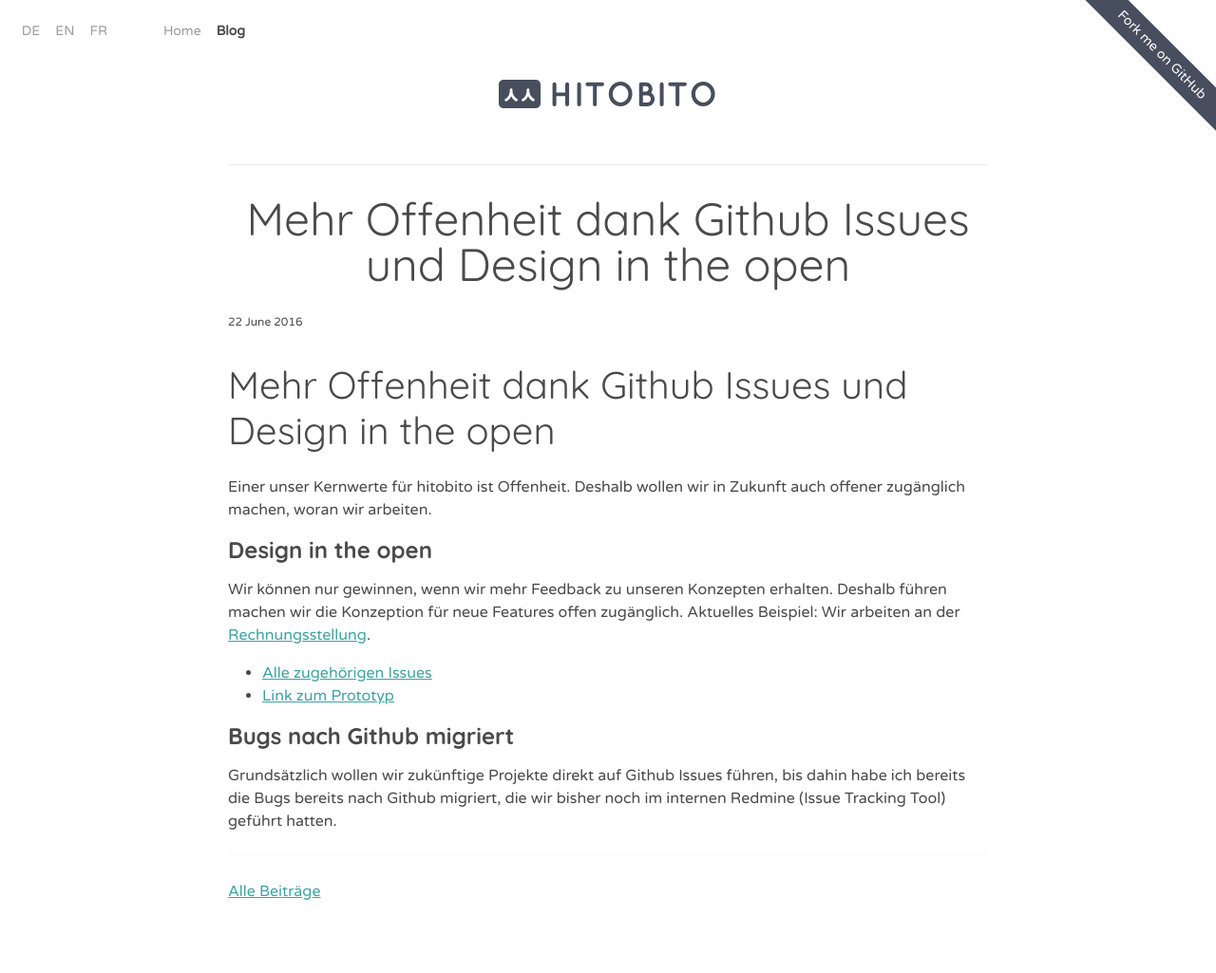
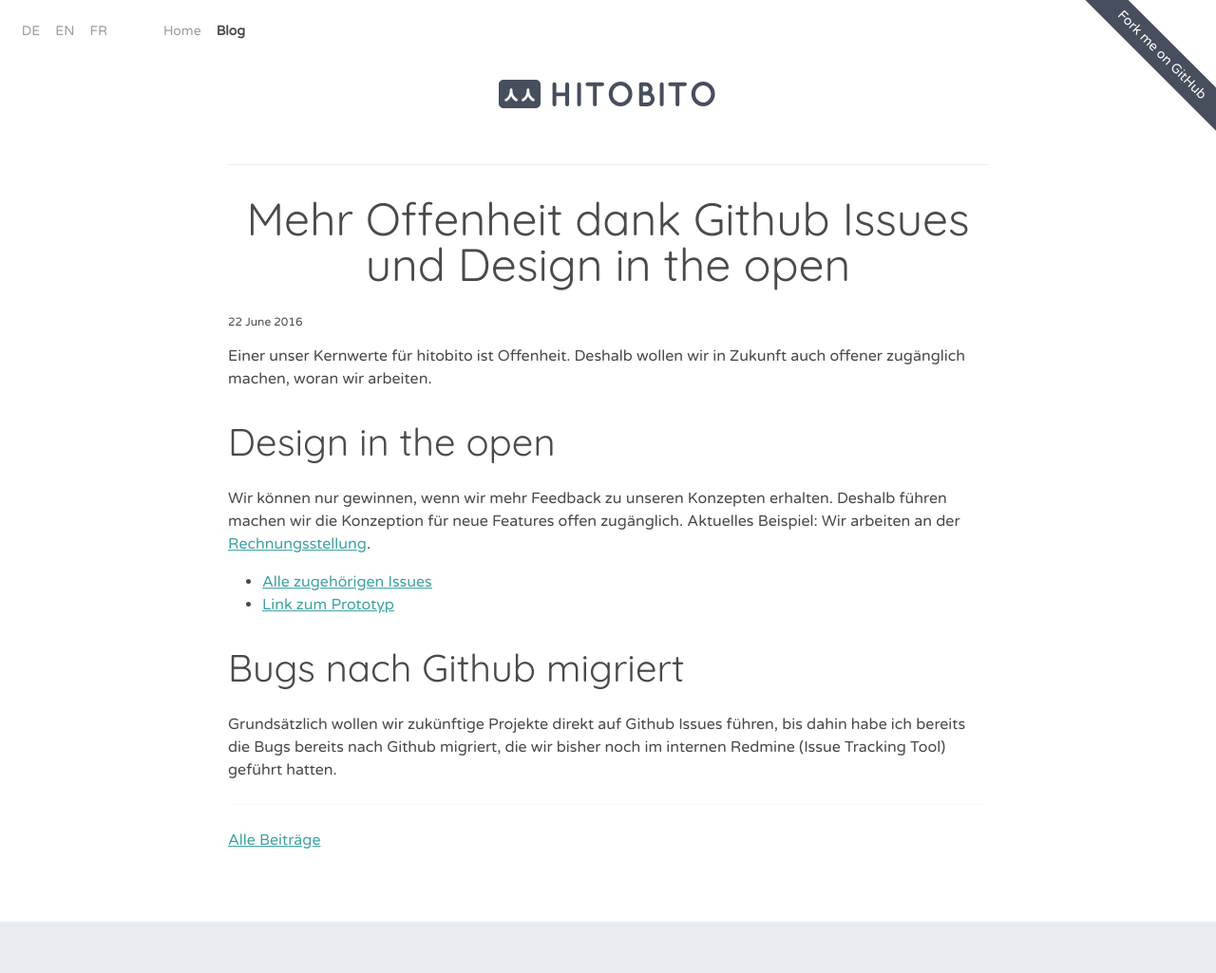
Before and after one commit to hitobito/hitobito.github.io, a Jekyll site: the page built from _posts/2016-06-22-Mehr-Open.md, in a window 1280 px wide. Shown: the whole page at 95% size. Built offline with Jekyll 4.4.1, drawn with Linux system fonts in a browser that asks for light colours; nearby versions of some CDN libraries; comment, search, counter and statistics services are not loaded; after the commit the page ends 971 px from its top, so only the background shows below that.

Commit message:
ommitted unnecessary title from blog post

```diff
--- a/_posts/2016-06-22-Mehr-Open.md
+++ b/_posts/2016-06-22-Mehr-Open.md
@@ -3,16 +3,14 @@ published: true
 title: Mehr Offenheit dank Github Issues und Design in the open
 publisehd: true
 ---
-## Mehr Offenheit dank Github Issues und Design in the open
-
 Einer unser Kernwerte für hitobito ist Offenheit. Deshalb wollen wir in Zukunft auch offener zugänglich machen, woran wir arbeiten.
 
-### Design in the open
+## Design in the open
 
 Wir können nur gewinnen, wenn wir mehr Feedback zu unseren Konzepten erhalten. Deshalb führen machen wir die Konzeption für neue Features offen zugänglich. Aktuelles Beispiel: Wir arbeiten an der [Rechnungsstellung](https://github.com/hitobito/hitobito/issues/18).
 - [Alle zugehörigen Issues](https://github.com/hitobito/hitobito/milestones/Rechnungsstellung)
 - [Link zum Prototyp](https://invis.io/S47MIDEDH#/165849462_Rechnungsstellung_Einstieg_Copy)
 
-### Bugs nach Github migriert
+## Bugs nach Github migriert
 
 Grundsätzlich wollen wir zukünftige Projekte direkt auf Github Issues führen, bis dahin habe ich bereits die Bugs bereits nach Github migriert, die wir bisher noch im internen Redmine (Issue Tracking Tool) geführt hatten.
```
